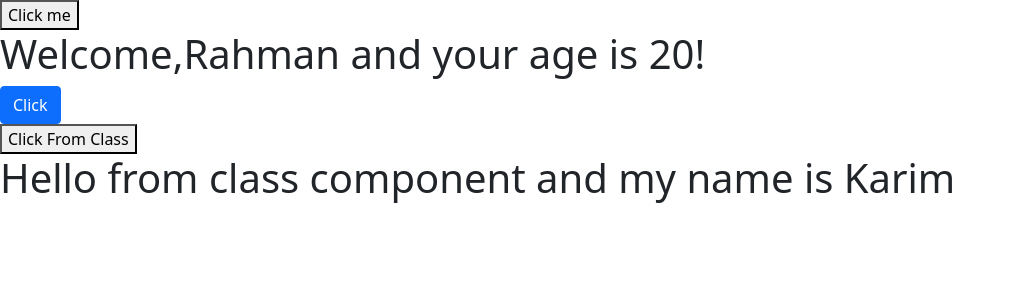
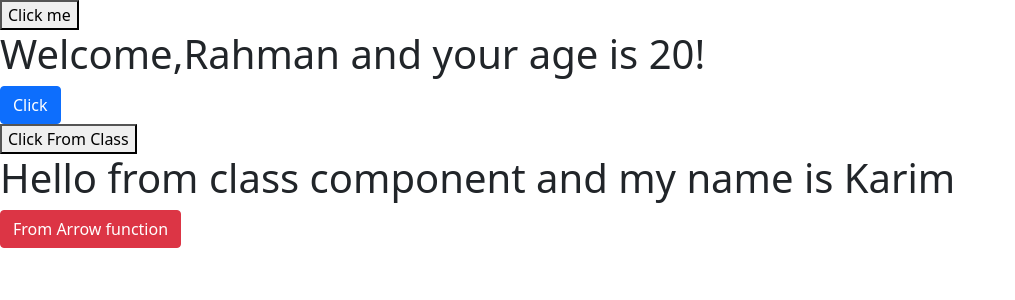
Before and after one commit to Abdur-Rahman123/practrice_React, a React (Create React App) app: page / in a window 1280 px wide. Shown: the top 300 px of the page, without its empty margins (0-1015 px from the left). Built offline with nearby package versions, Linux system fonts and the light colour scheme.

Commit message:
arrow function

```diff
--- a/src/App.js
+++ b/src/App.js
@@ -2,12 +2,15 @@
 import './App.css';
 import Welcome from './Welcome';
 import Class from './Class'
+import Myfunction from './Function';
 
 function App() {
   return (
     <div>
     <Welcome name="Rahman" age="20"></Welcome>
     <Class name="Karim"></Class>
+    <Myfunction></Myfunction>
+
     </div>
 
   );
--- /dev/null
+++ b/src/Function.js
@@ -0,0 +1,12 @@
+import React from 'react';
+
+const myfunction=()=>{
+    function click(a){
+        alert(a);
+    }
+    return(
+    <button onClick={click.bind(this,"hello from arrow")} className="btn btn-danger">From Arrow function</button>
+    )
+}
+
+export default myfunction;
```
Also changed, not shown: 1 other file (tests, documents, lock files or other folders).
